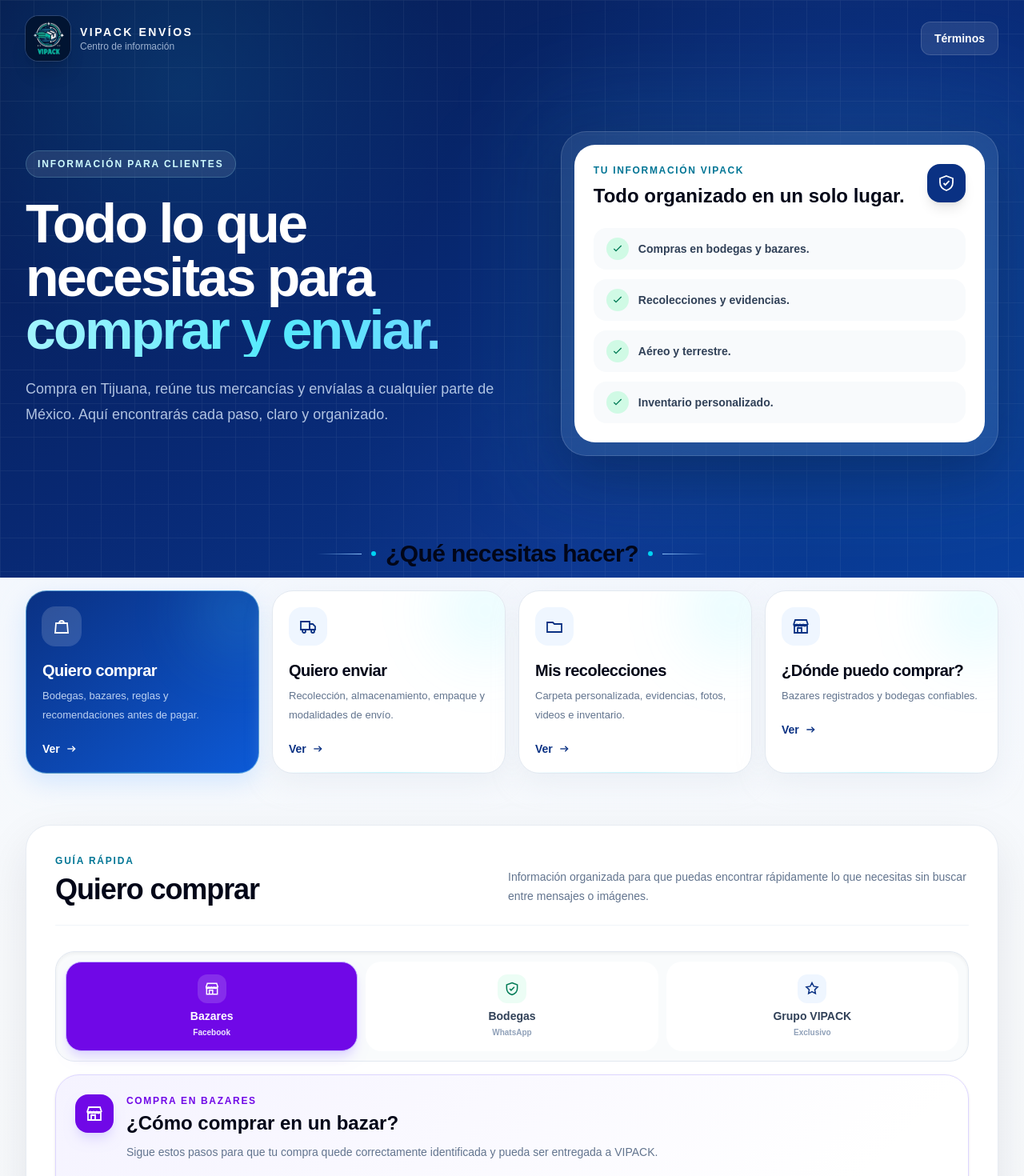
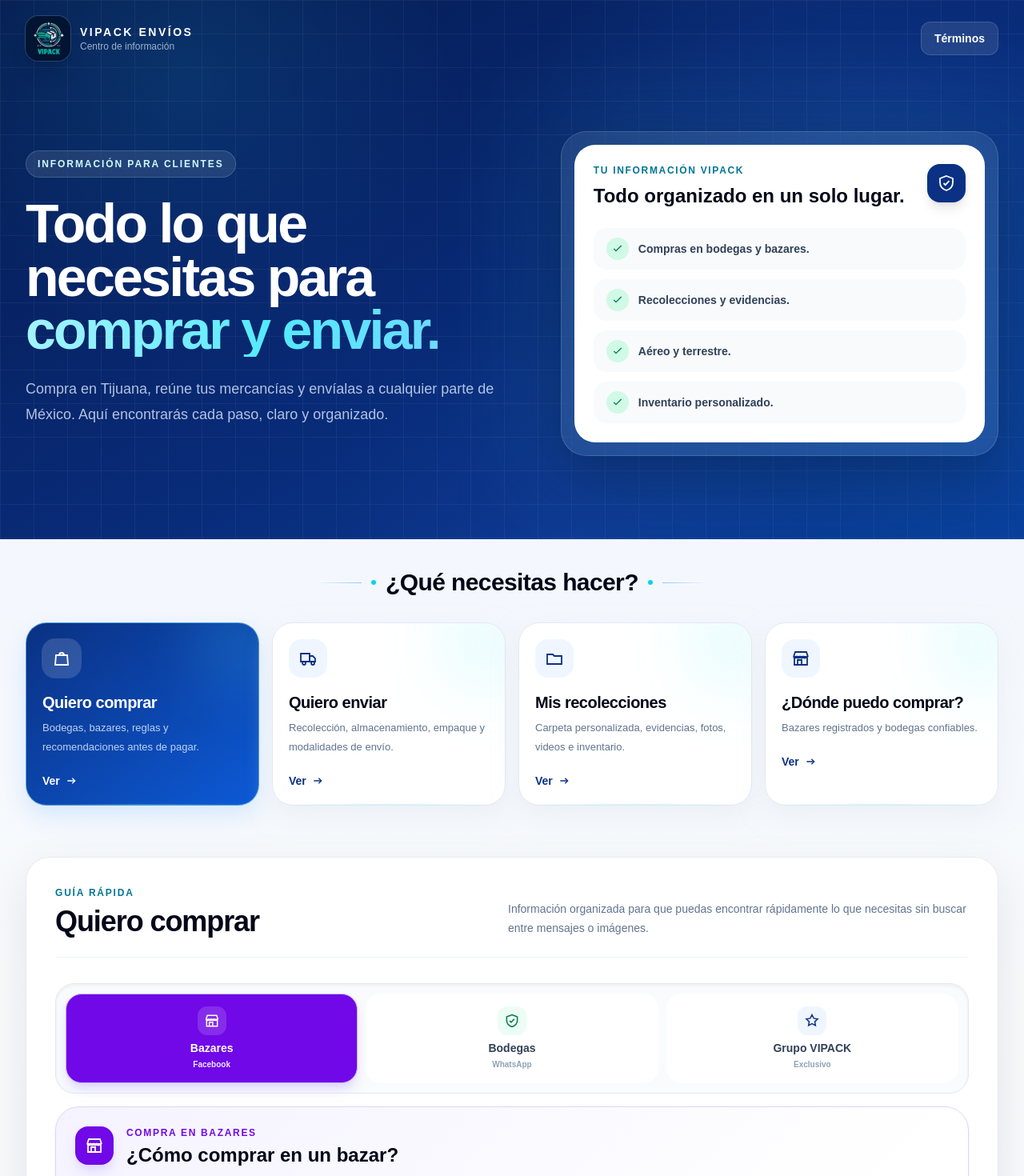
Before and after one commit to VIPACKEnvios/vipack-tracking-system, a Next.js app: page /informacion in a window 1280 px wide. Shown: the top 1470 px of the page at 80% size. Built offline with nearby package versions, Linux system fonts and the light colour scheme.

Commit message:
Mejorar logo y transicion de pagina informacion

```diff
--- a/app/informacion/page.tsx
+++ b/app/informacion/page.tsx
@@ -350,7 +350,7 @@
         <div className="absolute inset-0 -z-20 bg-gradient-to-br from-[#061b4f]/40 via-[#092e81]/75 to-[#0b57d0]/60" />
         <div className="absolute inset-0 -z-10 opacity-[0.07] [background-image:linear-gradient(rgba(255,255,255,.7)_1px,transparent_1px),linear-gradient(90deg,rgba(255,255,255,.7)_1px,transparent_1px)] [background-size:42px_42px]" />
 
-        <div className="mx-auto max-w-7xl px-5 pb-10 pt-4 sm:px-6 sm:pb-28 sm:pt-5 lg:px-8">
+        <div className="mx-auto max-w-7xl px-5 pb-10 pt-4 sm:px-6 sm:pb-24 sm:pt-5 lg:px-8 lg:pb-16">
           <nav className="flex items-center justify-between gap-4">
             <Link href="/informacion" className="flex items-center gap-3">
               <img
@@ -449,9 +449,9 @@
 
       <section
         id="elige"
-        className="relative z-10 mx-auto mt-0 max-w-7xl px-4 pt-7 sm:-mt-12 sm:px-6 sm:pt-0 lg:px-8"
+        className="relative z-10 mx-auto mt-0 max-w-7xl px-4 pt-7 sm:px-6 sm:pt-8 lg:px-8 lg:pt-9"
       >
-        <div className="mb-7 text-center sm:mb-7">
+        <div className="mb-7 text-center sm:mb-8">
           <div className="flex items-center justify-center gap-3">
             <span className="hidden h-px w-14 bg-gradient-to-r from-transparent to-blue-300 sm:block" />
             <span className="hidden h-1.5 w-1.5 rounded-full bg-cyan-400 sm:block" />
```
